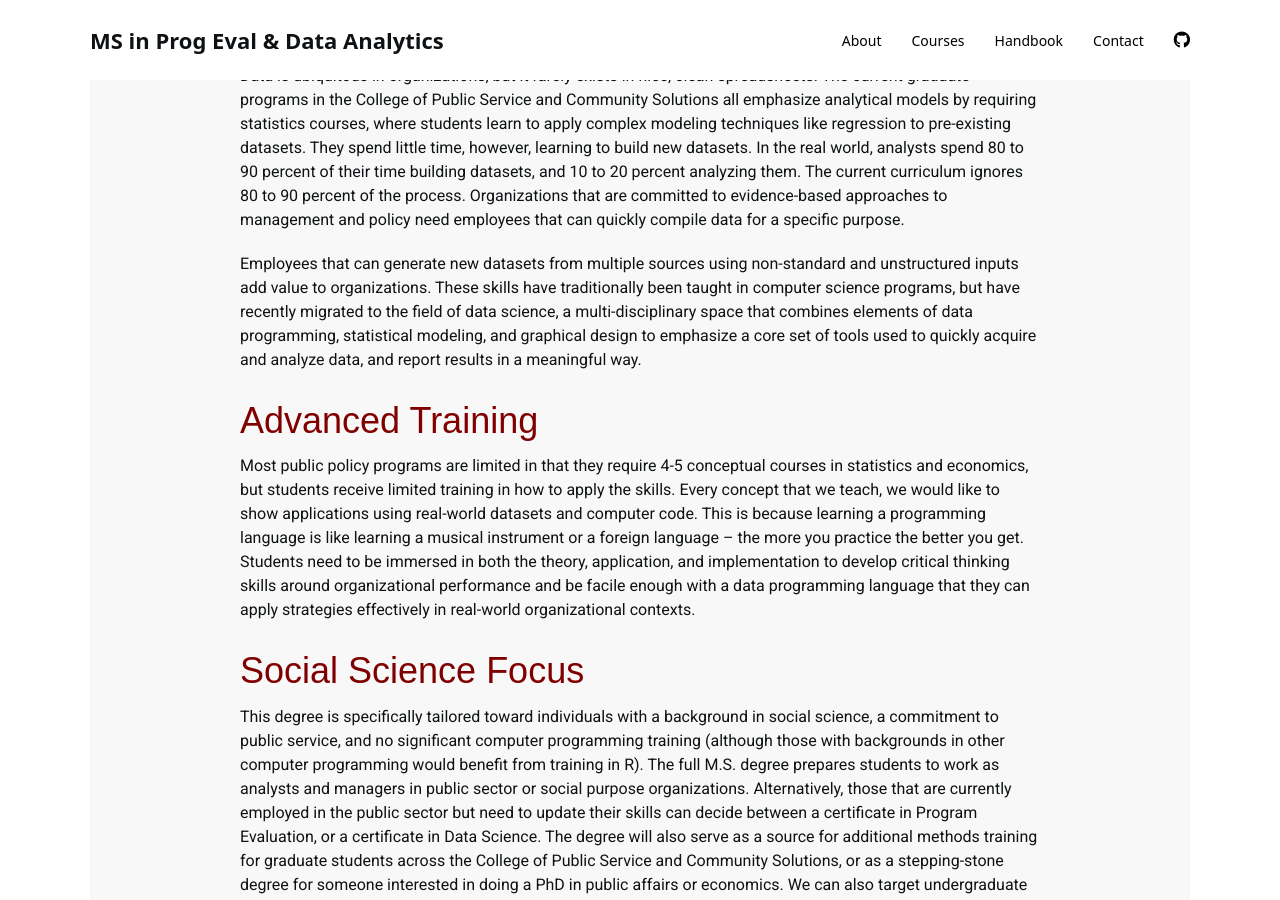
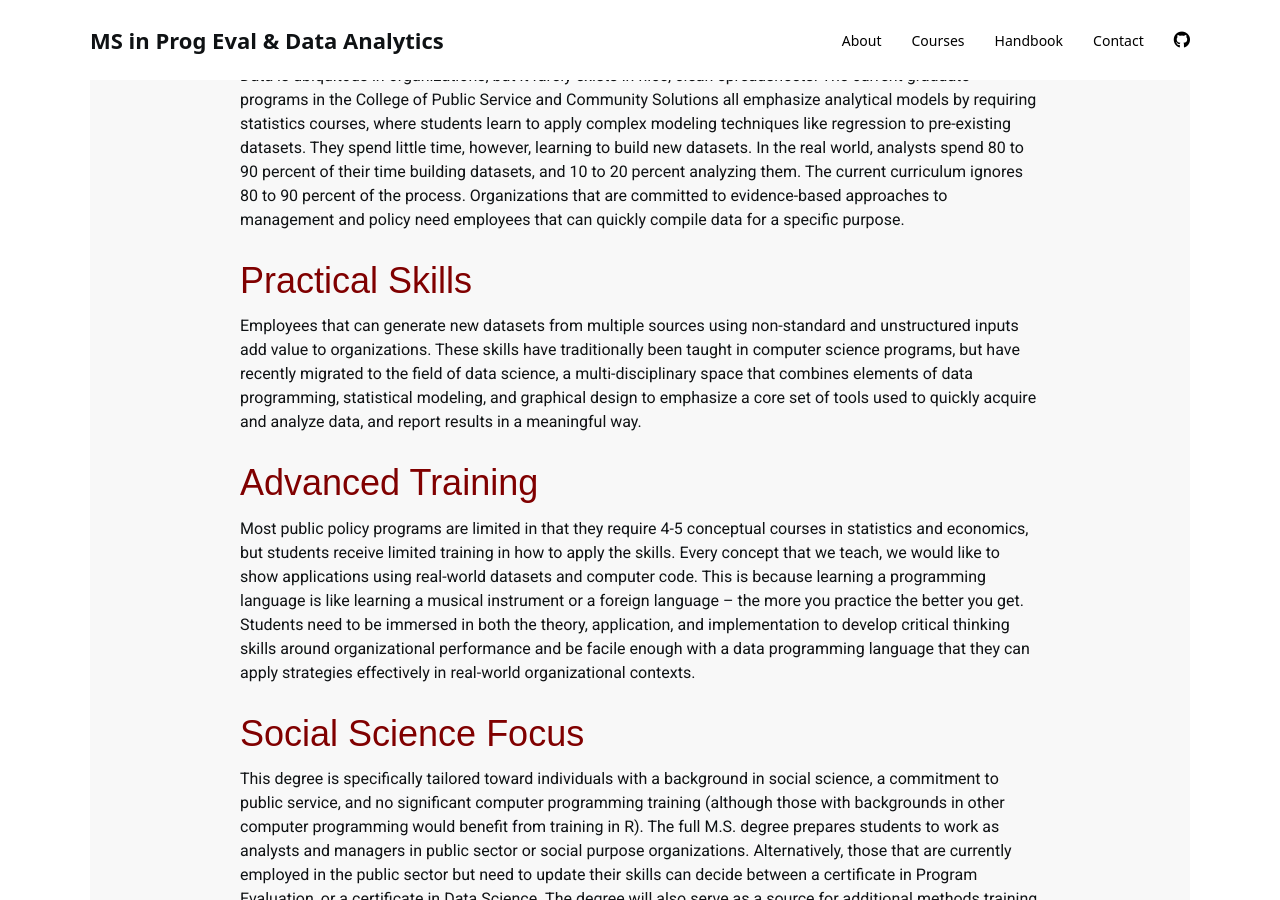
Before and after one commit to DS4PS/ms-prog-eval-data-analytics, a Jekyll site: the page built from index.md, in a window 1280 px wide and 900 px high, scrolled down 1182 px. Built offline with Jekyll 4.4.1, drawn with Linux system fonts in a browser that asks for light colours; nearby versions of some CDN libraries; a style sheet for code colours, icons or effects is not loaded.

Commit message:
Update index.md

```diff
--- a/index.md
+++ b/index.md
@@ -32,6 +32,8 @@ The MS in Program Evaluation and Data Analytics (MS-PEDA) is a new degree option
 ### Ubiquitous Data
 
 Data is ubiquitous in organizations, but it rarely exists in nice, clean spreadsheets. The current graduate programs in the College of Public Service and Community Solutions all emphasize analytical models by requiring statistics courses, where students learn to apply complex modeling techniques like regression to pre-existing datasets. They spend little time, however, learning to build new datasets. In the real world, analysts spend 80 to 90 percent of their time building datasets, and 10 to 20 percent analyzing them. The current curriculum ignores 80 to 90 percent of the process. Organizations that are committed to evidence-based approaches to management and policy need employees that can quickly compile data for a specific purpose.
+
+### Practical Skills
 
 Employees that can generate new datasets from multiple sources using non-standard and unstructured inputs add value to organizations. These skills have traditionally been taught in computer science programs, but have recently migrated to the field of data science, a multi-disciplinary space that combines elements of data programming, statistical modeling, and graphical design to emphasize a core set of tools used to quickly acquire and analyze data, and report results in a meaningful way.
 
```
